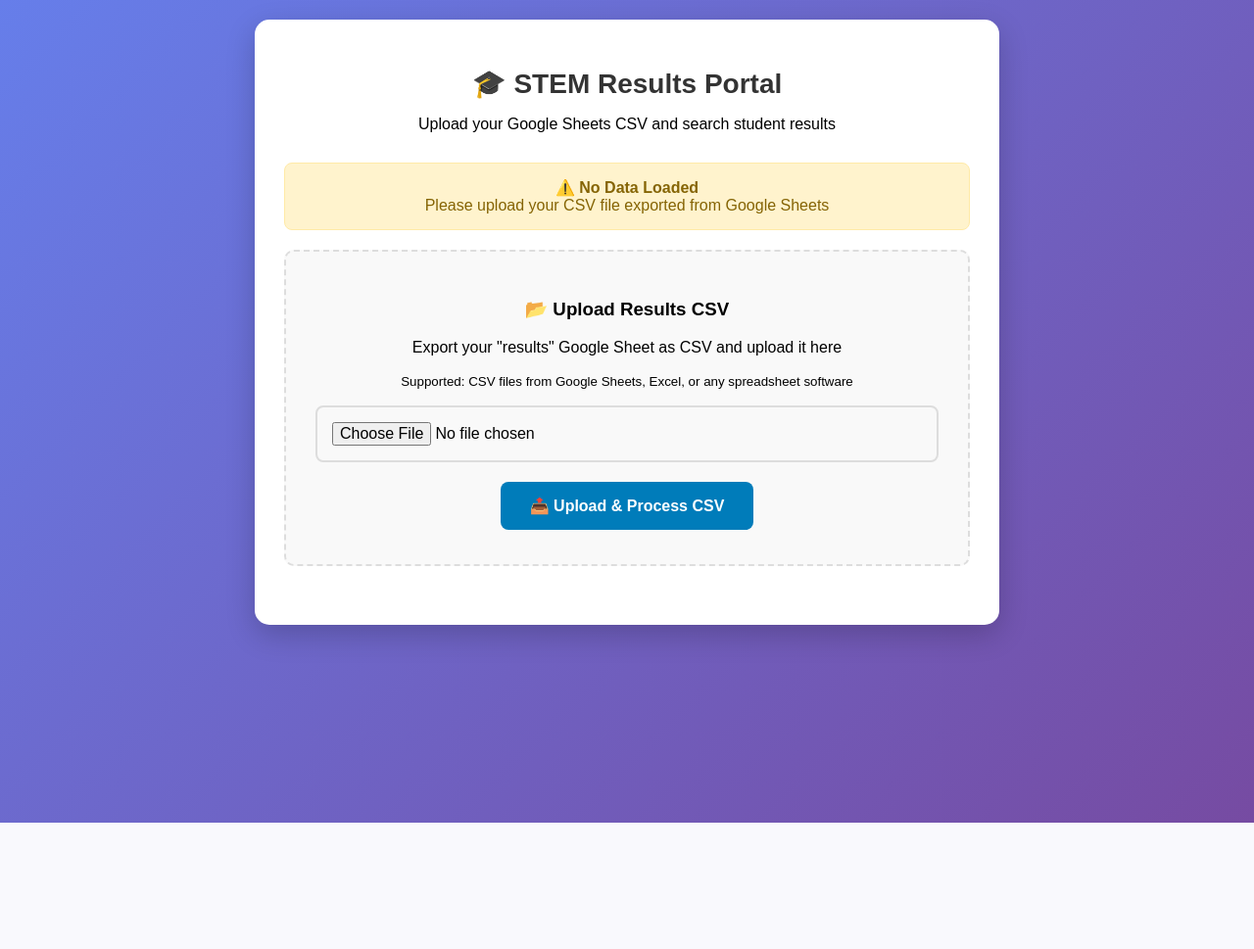
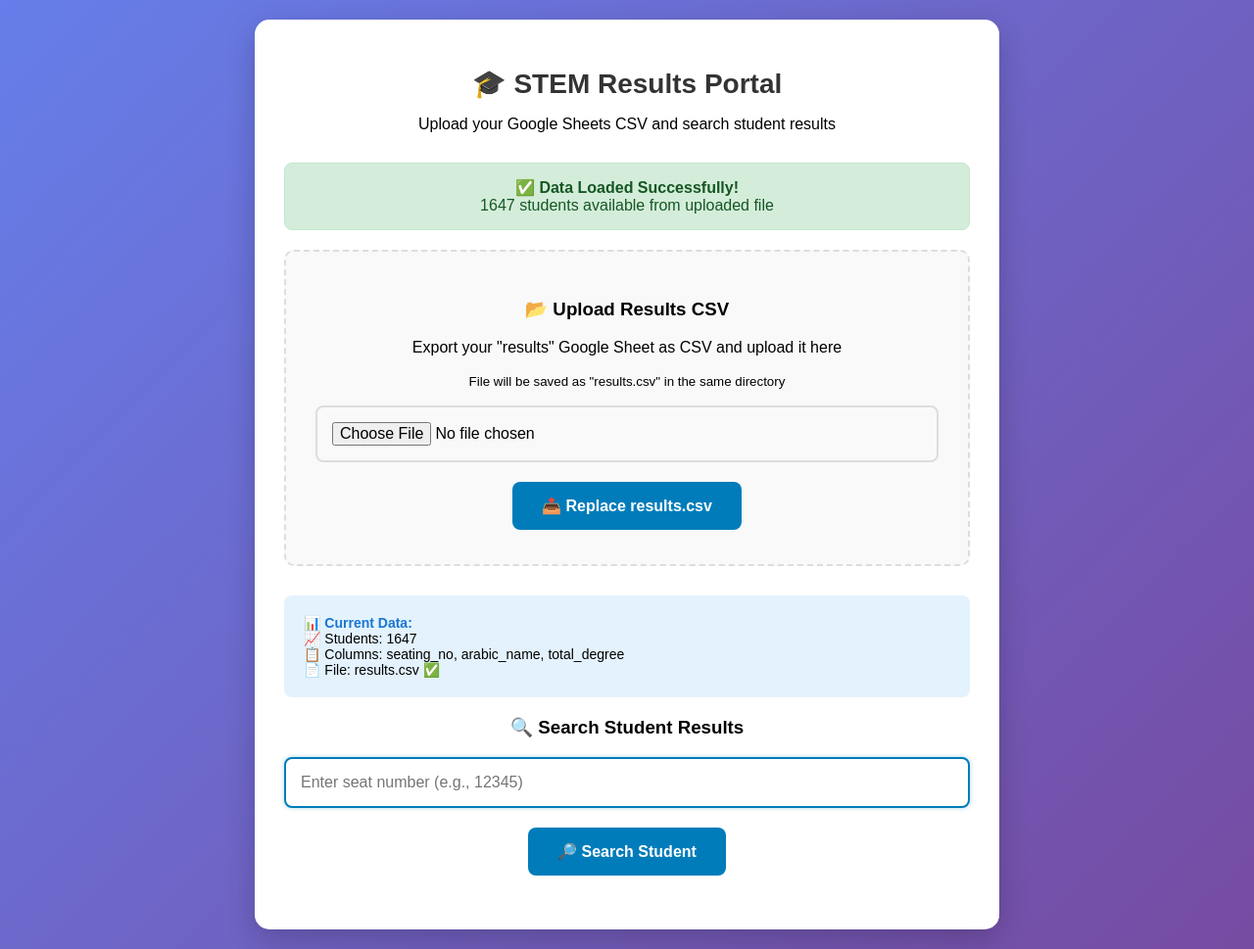
Before and after one commit to gamilmamdouhelgamilasham-spec/STEM-Results, a PHP site: page / in a window 1280 px wide. Shown: the whole page at 98% size. Before the commit the page ends 840 px from the top, so only its background shows below. Run offline with PHP 8.4, Linux system fonts and the light colour scheme.

Commit message:
Update index.php

```diff
--- a/index.php
+++ b/index.php
@@ -6,24 +6,15 @@ header('Content-Type: text/html; charset=utf-8');
 
 class STEMResultsPortal {
     private $csv_data = null;
-    private $upload_dir = 'uploads/';
-    private $current_file = null;
+    private $csv_file_path = 'results.csv';
 
     public function __construct() {
-        // Create uploads directory if it doesn't exist
-        if (!file_exists($this->upload_dir)) {
-            mkdir($this->upload_dir, 0755, true);
-        }
-
-        // Try to load any existing file
-        $this->loadExistingData();
+        $this->loadCSVData();
     }
 
-    private function loadExistingData() {
-        $files = glob($this->upload_dir . '*.csv');
-        if (!empty($files)) {
-            $this->current_file = $files[0]; // Load the most recent file
-            $this->loadCSVFromFile($this->current_file);
+    private function loadCSVData() {
+        if (file_exists($this->csv_file_path)) {
+            $this->loadCSVFromFile($this->csv_file_path);
         }
     }
 
@@ -128,28 +119,18 @@ class STEMResultsPortal {
                 throw new Exception("Could not read uploaded file");
             }
 
-            // Generate unique filename
-            $timestamp = date('Y-m-d_H-i-s');
-            $safe_filename = preg_replace('/[^a-zA-Z0-9_-]/', '', $file_info['filename']);
-            $new_filename = $safe_filename . '_' . $timestamp . '.csv';
-            $new_file_path = $this->upload_dir . $new_filename;
-
-            // Save the file
-            if (file_put_contents($new_file_path, $file_content) === false) {
+            // Save as results.csv in the same directory
+            if (file_put_contents($this->csv_file_path, $file_content) === false) {
                 throw new Exception("Could not save CSV file");
             }
 
-            // Remove old files to save space
-            $this->cleanOldFiles();
-
             // Process the new file
-            $this->current_file = $new_file_path;
             $this->processCSVContent($file_content);
 
             return [
                 'success' => true,
                 'message' => 'CSV file uploaded and processed successfully',
-                'filename' => $new_filename,
+                'filename' => 'results.csv',
                 'rows' => count($this->csv_data),
                 'columns' => !empty($this->csv_data) ? array_keys($this->csv_data[0]) : []
             ];
@@ -162,18 +143,7 @@ class STEMResultsPortal {
         }
     }
 
-    private function cleanOldFiles() {
-        $files = glob($this->upload_dir . '*.csv');
-        if (count($files) > 5) { // Keep only last 5 files
-            usort($files, function($a, $b) {
-                return filemtime($b) - filemtime($a);
-            });
-
-            for ($i = 5; $i < count($files); $i++) {
-                unlink($files[$i]);
-            }
-        }
-    }
+    // Remove the cleanOldFiles method since we're only keeping one file
 
     private function findColumn($keywords) {
         if (empty($this->csv_data)) return null;
@@ -290,8 +260,8 @@ class STEMResultsPortal {
         $stats = [
             'has_data' => !empty($this->csv_data),
             'total_students' => empty($this->csv_data) ? 0 : count($this->csv_data),
-            'current_file' => $this->current_file,
-            'upload_dir' => $this->upload_dir
+            'csv_file_path' => $this->csv_file_path,
+            'file_exists' => file_exists($this->csv_file_path)
         ];
 
         if (!empty($this->csv_data)) {
@@ -491,9 +461,9 @@ class STEMResultsPortal {
                 <div class="upload-section" id="uploadSection">
                     <h3>📂 Upload Results CSV</h3>
                     <p>Export your "results" Google Sheet as CSV and upload it here</p>
-                    <p><small>Supported: CSV files from Google Sheets, Excel, or any spreadsheet software</small></p>
+                    <p><small>File will be saved as "results.csv" in the same directory</small></p>
                     <input type="file" id="csvFile" accept=".csv,.txt" />
-                    <button onclick="uploadFile()" id="uploadBtn">📤 Upload & Process CSV</button>
+                    <button onclick="uploadFile()" id="uploadBtn">📤 Replace results.csv</button>
                     <div id="uploadResult"></div>
                 </div>
 
@@ -502,7 +472,7 @@ class STEMResultsPortal {
                     <strong>📊 Current Data:</strong><br>
                     📈 Students: ' . $stats['total_students'] . '<br>
                     📋 Columns: ' . (isset($stats['columns']) ? implode(', ', array_slice($stats['columns'], 0, 4)) . (count($stats['columns']) > 4 ? '...' : '') : 'None') . '<br>
-                    📄 File: ' . basename($stats['current_file'] ?? 'None') . '
+                    📄 File: results.csv ' . ($stats['file_exists'] ? '✅' : '❌') . '
                 </div>
 
                 <div class="search-section">
```
